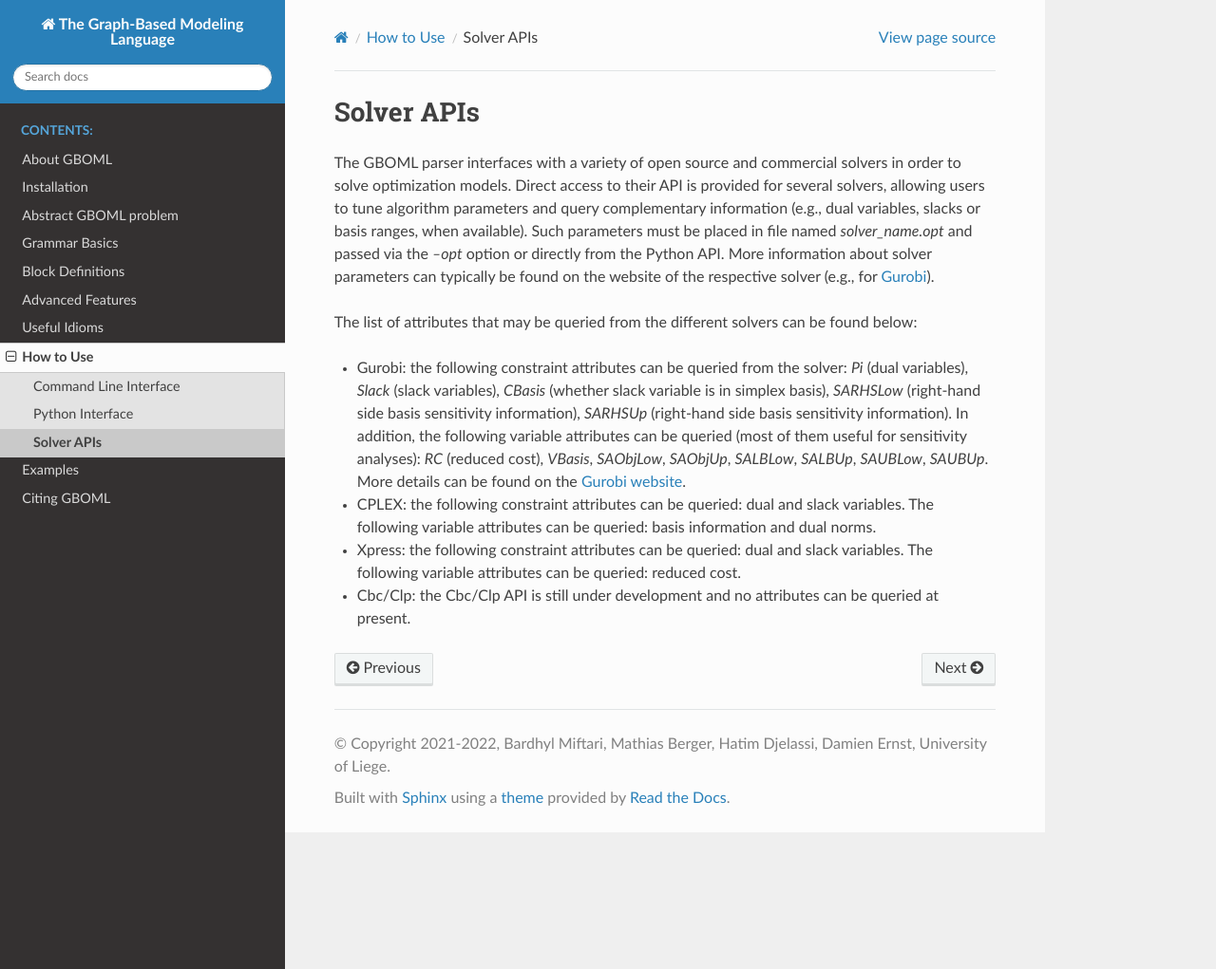
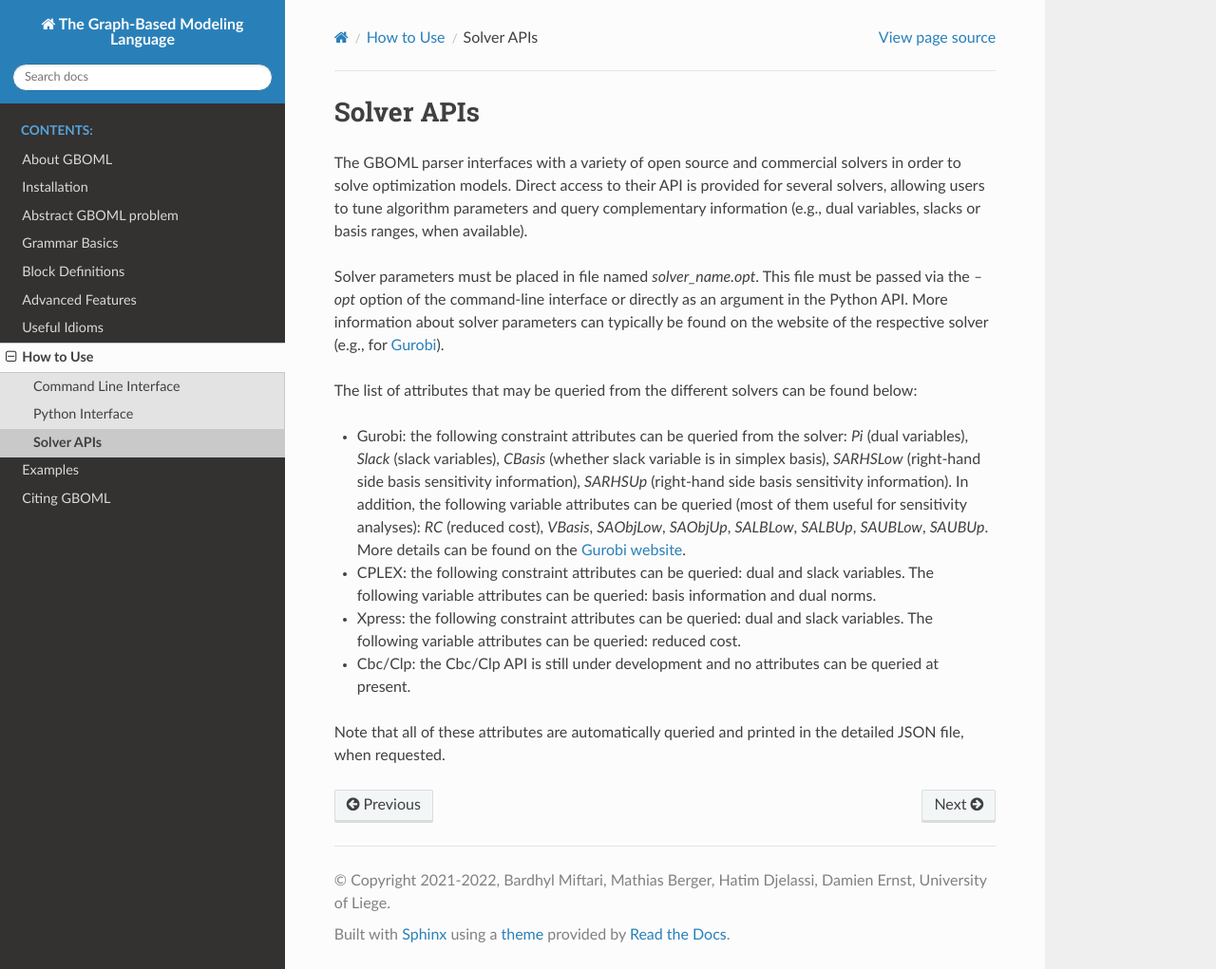
Before and after one commit to MathiasPBerger/gboml-docs-test, a Sphinx documentation site: the page built from docs/source/solver_apis.rst, in a window 1280 px wide and 1021 px high. Shown: the whole window at 95% size. Built offline with Sphinx 7.4.7 and the Read the Docs theme 2.0.0, drawn with Linux system fonts in a browser that asks for light colours.

Commit message:
Last updated solver APIs and command-line interface section.

```diff
--- a/docs/source/commandline_interface.rst
+++ b/docs/source/commandline_interface.rst
@@ -74,13 +74,13 @@
 
    --dsp_de
 
-* *Solver option parameters*: the solver's parameters can be set via a ".opt" file with:
+* *Solver option parameters*: solver parameters can be set via a ".opt" file with:
 
 .. code-block:: bash
 
    --opt opt_file
 
-where :math:`\texttt{<opt_file>}` is the name of the file containing the solver's parameters. If no parameters are included, the default ones are used.
+where :math:`\texttt{<opt_file>}` is the name of the file containing the solver parameters. If no parameters are provided, the default solver parameters are used.
 
 * *CSV*: the solution can be printed to a CSV file on a row basis (e.g., one variable per row):
 
--- a/docs/source/solver_apis.rst
+++ b/docs/source/solver_apis.rst
@@ -3,7 +3,9 @@
 
 The GBOML parser interfaces with a variety of open source and commercial solvers in order to solve optimization models.
 Direct access to their API is provided for several solvers, allowing users to tune algorithm parameters and query complementary information
-(e.g., dual variables, slacks or basis ranges, when available). Such parameters must be placed in file named *solver_name.opt* and passed via the *--opt* option or directly from the Python API.
+(e.g., dual variables, slacks or basis ranges, when available).
+
+Solver parameters must be placed in file named *solver_name.opt*. This file must be passed via the *--opt* option of the command-line interface or directly as an argument in the Python API.
 More information about solver parameters can typically be found on the website of the respective solver (e.g., for `Gurobi <https://www.gurobi.com/documentation/9.1/refman/parameters.html>`_).
 
 The list of attributes that may be queried from the different solvers can be found below:
@@ -15,3 +17,5 @@
 * Xpress: the following constraint attributes can be queried: dual and slack variables. The following variable attributes can be queried: reduced cost.
 
 * Cbc/Clp: the Cbc/Clp API is still under development and no attributes can be queried at present.
+
+Note that all of these attributes are automatically queried and printed in the detailed JSON file, when requested.
```
